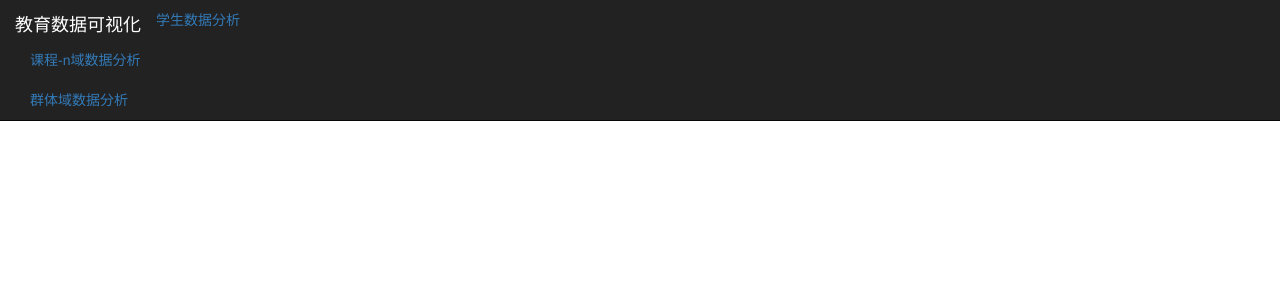
After one commit to Mrzhangxiaohua/TCVisiable, a Flask app: page /course in a window 1280 px wide. The commit adds this page. Shown: the top 300 px of the page. Run offline with Flask 2, Linux system fonts and the light colour scheme; some libraries are stand-ins or nearby versions.

Commit message:
可以实现页面之间的跳转

```diff
--- a/app.py
+++ b/app.py
@@ -24,6 +24,9 @@ def teardown_request(exception):
 def hello_world():
     return render_template('index.html')
 
+@app.route('/course')
+def course():
+    return render_template('course.html')
 
 @app.route('/testdb', methods=['post'])
 def testdb():
--- /dev/null
+++ b/templates/course.html
@@ -0,0 +1,32 @@
+<!DOCTYPE html>
+<html lang="en">
+<script src="/static/js/echarts.min.js"></script>
+<link href="https://cdn.staticfile.org/twitter-bootstrap/3.3.7/css/bootstrap.min.css" rel="stylesheet">
+<script src="https://apps.bdimg.com/libs/jquery/2.1.4/jquery.min.js"></script>
+<script src="https://cdn.staticfile.org/twitter-bootstrap/3.3.7/js/bootstrap.min.js"></script>
+<head>
+    <meta charset="UTF-8">
+    <title>Title</title>
+</head>
+<body>
+<div>
+    <div style="width: 100%;height: 4vh;background-color: chartreuse">
+        <nav class="navbar navbar-inverse navbar-fixed-top" role="navigation">
+            <div class="container-fluid">
+                <div class="navbar-header">
+                    <a class="navbar-brand">教育数据可视化</a>
+                </div>
+
+                <div>
+                    <ul class="nav navbarav">
+                        <li><a href="course">学生数据分析</a></li>
+                        <li><a href="#">课程-n域数据分析</a></li>
+                        <li><a href="#">群体域数据分析</a></li>
+                    </ul>
+                </div>
+            </div>
+        </nav>
+    </div>
+</div>
+</body>
+</html>
```
Also changed, not shown: templates/index.html (+25 -5 lines).
